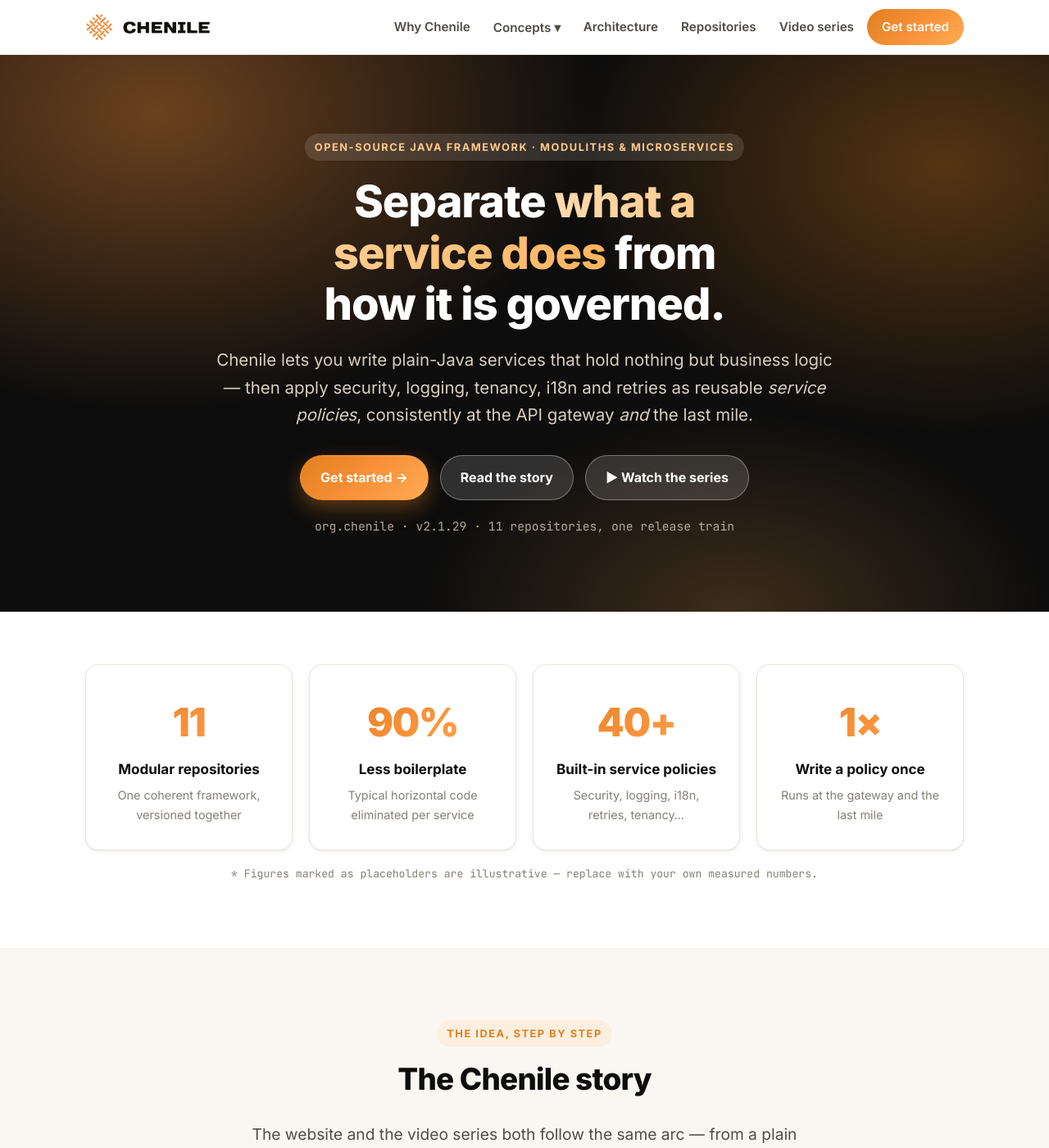
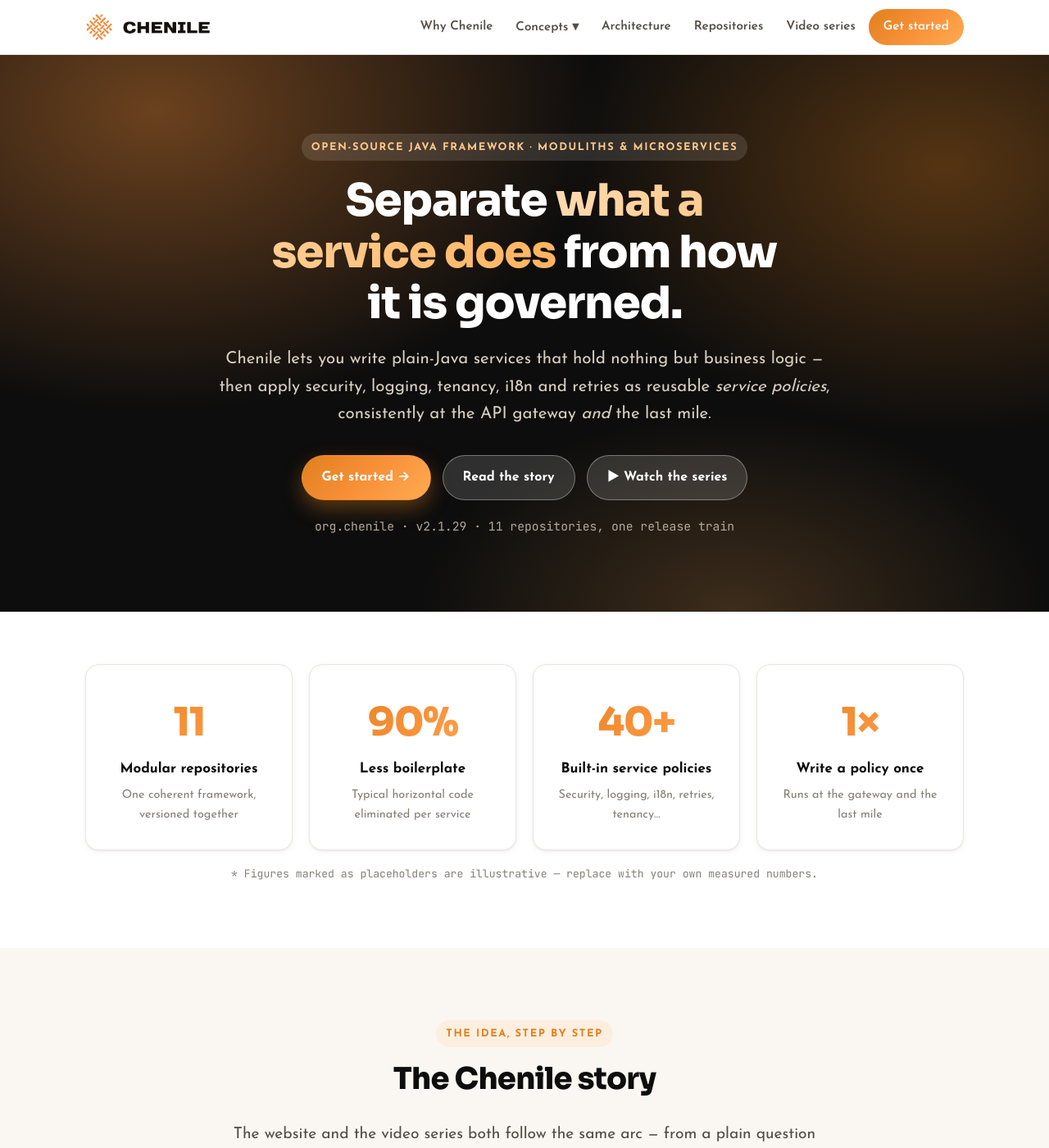
Before and after one commit to rajakolluru/cheniledocs.github.io, a Jekyll site: the page built from index.html, in a window 1280 px wide and 1400 px high. Shown: the whole window at 82% size. Built offline with Jekyll 4.4.1, drawn with Linux system fonts in a browser that asks for light colours.

Commit message:
updated fonts'

```diff
--- a/_includes/head.html
+++ b/_includes/head.html
@@ -9,7 +9,7 @@
 <link rel="manifest" href="{{ '/assets/img/site.webmanifest' | relative_url }}">
 <link rel="preconnect" href="https://fonts.googleapis.com">
 <link rel="preconnect" href="https://fonts.gstatic.com" crossorigin>
-<link href="https://fonts.googleapis.com/css2?family=Inter:wght@400;500;600;700;800;850&family=JetBrains+Mono:wght@400;600&display=swap" rel="stylesheet">
+<link href="https://fonts.googleapis.com/css2?family=Josefin+Sans:wght@400;500;600;700&family=Sora:wght@600;700;800&family=JetBrains+Mono:wght@400;600&display=swap" rel="stylesheet">
 <link rel="stylesheet" href="{{ '/assets/css/main.css' | relative_url }}">
 <meta property="og:title" content="{% if page.title %}{{ page.title }} · Chenile{% else %}{{ site.title }}{% endif %}">
 <meta property="og:description" content="{{ page.summary | default: site.description }}">
--- a/assets/css/main.css
+++ b/assets/css/main.css
@@ -29,7 +29,8 @@
   --radius: 16px;
   --radius-sm: 10px;
   --maxw: 1120px;
-  --font: "Inter", -apple-system, BlinkMacSystemFont, "Segoe UI", Roboto, Helvetica, Arial, sans-serif;
+  --font: "Josefin Sans", -apple-system, BlinkMacSystemFont, "Segoe UI", Roboto, Helvetica, Arial, sans-serif;
+  --display: "Sora", "Josefin Sans", -apple-system, BlinkMacSystemFont, "Segoe UI", Roboto, Helvetica, Arial, sans-serif;
   --mono: "JetBrains Mono", ui-monospace, SFMono-Regular, Menlo, Consolas, monospace;
 }
 
@@ -50,7 +51,8 @@
 .wrap { max-width: var(--maxw); margin: 0 auto; padding: 0 24px; }
 .narrow { max-width: 820px; margin: 0 auto; padding: 0 24px; }
 
-h1, h2, h3, h4 { line-height: 1.15; letter-spacing: -.02em; font-weight: 800; color: var(--ink); }
+h1, h2, h3, h4 { font-family: var(--display); line-height: 1.15; letter-spacing: -.02em; font-weight: 800; color: var(--ink); }
+.stat .num, .story .step, .ep .n, .brand-word { font-family: var(--display); }
 h1 { font-size: clamp(2.1rem, 5vw, 3.4rem); }
 h2 { font-size: clamp(1.6rem, 3.4vw, 2.3rem); margin-top: 0; }
 h3 { font-size: 1.25rem; font-weight: 750; }
```
Also changed, not shown: assets/img/chenile-architecture.svg, assets/img/chenile-bdd-reuse.svg, assets/img/chenile-cconfig.svg, assets/img/chenile-messaging.svg, assets/img/chenile-proxy.svg.
